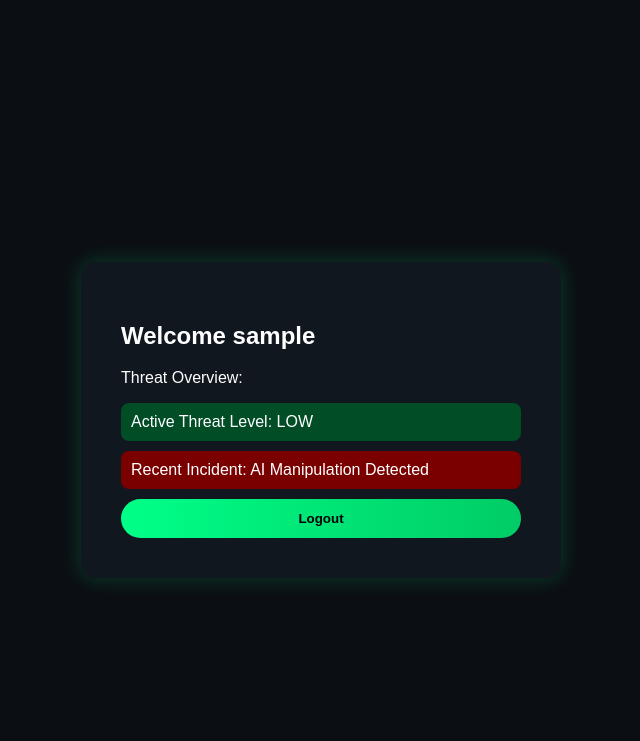
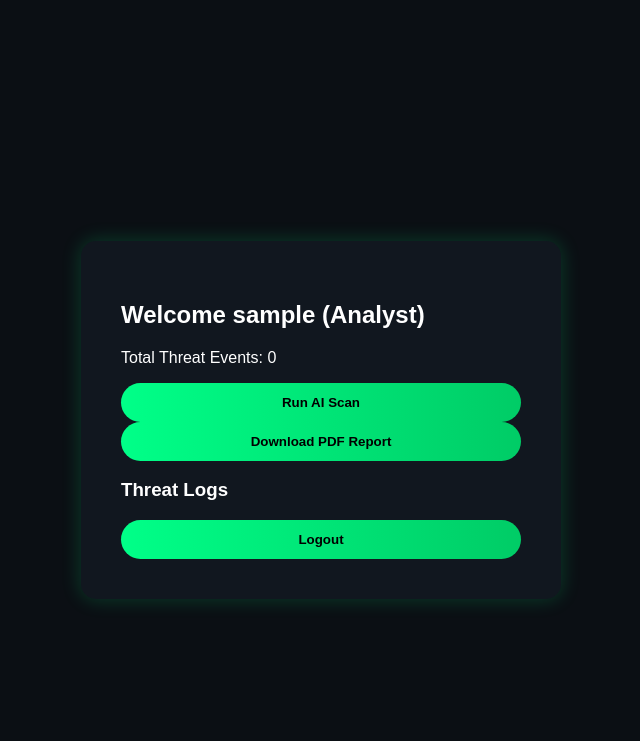
Before and after one commit to leenmathkar-del/truthlens-defense, a Flask app: page /dashboard in a window 1280 px wide. Shown: the top 741 px of the page, without its empty margins (319-959 px from the left). Run offline with Flask 3, Linux system fonts and the light colour scheme; the visitor is signed in with stand-in values (Sample User, id 1); data that the repository does not hold is empty.

Commit message:
Update dashboard.html

```diff
--- a/templates/dashboard.html
+++ b/templates/dashboard.html
@@ -2,17 +2,22 @@
 
 <div class="container">
 <div class="card">
-<h2>Welcome {{ name }}</h2>
 
-<p>Threat Overview:</p>
+<h2>Welcome {{ name }} ({{ role }})</h2>
 
-<div style="background:#004d26;padding:10px;border-radius:8px;margin:10px 0;">
-Active Threat Level: LOW
-</div>
+<p>Total Threat Events: {{ threat_count }}</p>
 
-<div style="background:#7a0000;padding:10px;border-radius:8px;margin:10px 0;">
-Recent Incident: AI Manipulation Detected
-</div>
+<a href="/scan"><button>Run AI Scan</button></a>
+<a href="/generate-report"><button>Download PDF Report</button></a>
+
+{% if role == "Admin" %}
+<a href="/admin"><button>Admin Panel</button></a>
+{% endif %}
+
+<h3>Threat Logs</h3>
+{% for log in logs %}
+<p>{{ log.timestamp }} - {{ log.result }}</p>
+{% endfor %}
 
 <a href="/logout"><button>Logout</button></a>
 
```
